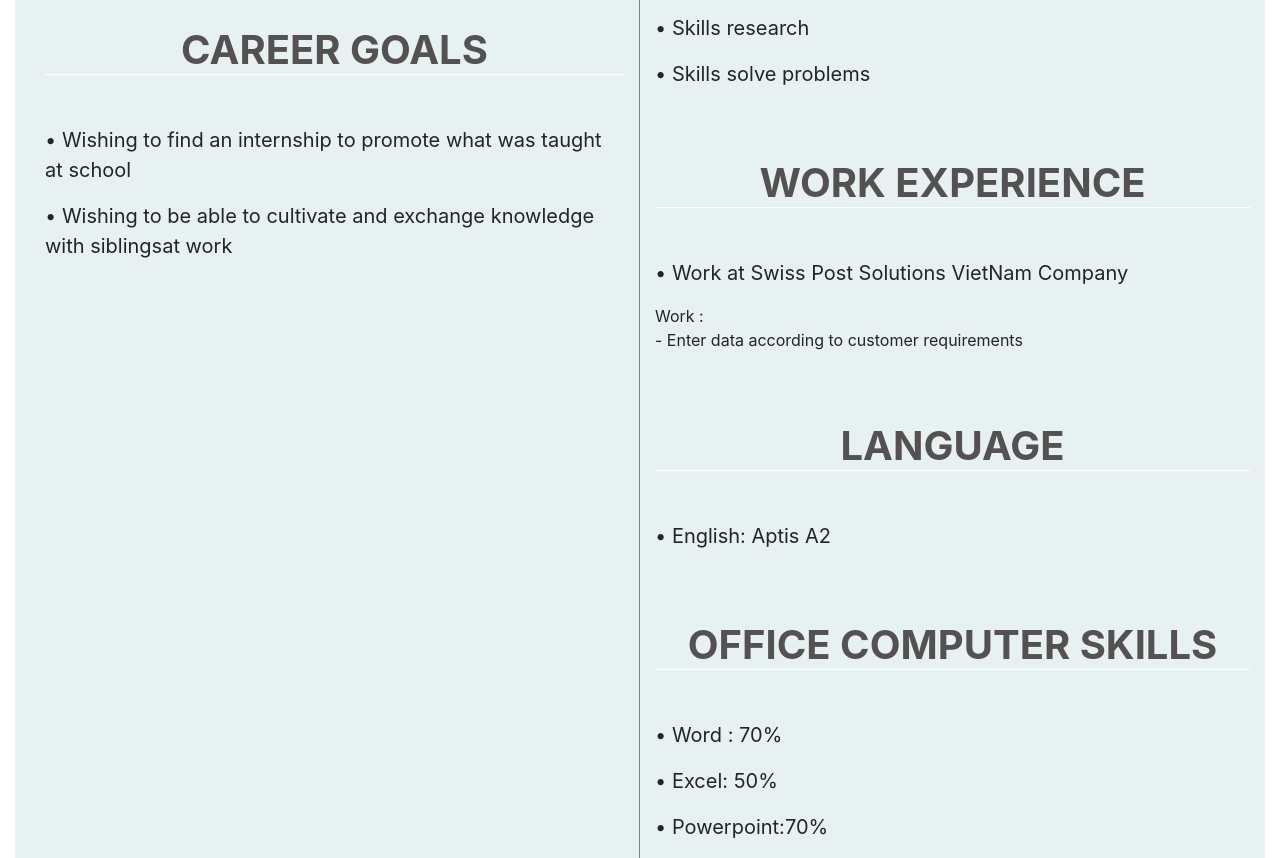
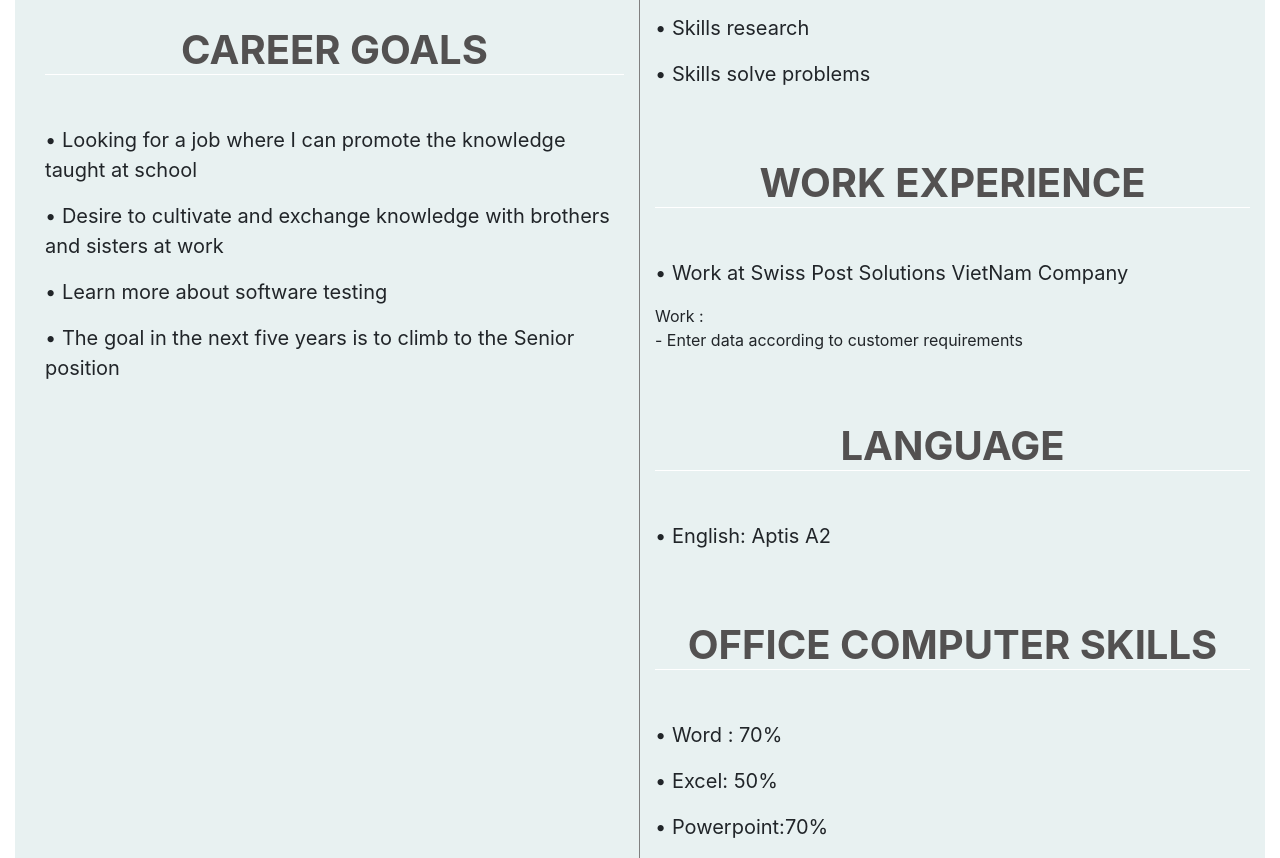
Before and after one commit to votai-77/CVonline, a plain HTML site: page index.html in a window 1280 px wide. Shown: the part 1028-1886 px from the top of the page. Drawn offline with Linux system fonts and the light colour scheme.

Commit message:
Update index.html

```diff
--- a/index.html
+++ b/index.html
@@ -62,10 +62,10 @@
 
                 <div class="muctieunghenghiep">
                     <h1 class="muctieu">CAREER GOALS</h1>
-                    <p class="contentmuctieu">• Wishing to find an internship to promote what was taught at school
-                    </p>
-                    <p class="contentmuctieu">• Wishing to be able to cultivate and exchange knowledge with
-                        siblingsat work</p>
+                    <p class="contentmuctieu">• Looking for a job where I can promote the knowledge taught at school </p>
+                    <p class="contentmuctieu">• Desire to cultivate and exchange knowledge with brothers and sisters at work </p>
+                     <p class="contentmuctieu">• Learn more about software testing </p>
+                     <p class="contentmuctieu">• The goal in the next five years is to climb to the Senior position </p>
                 </div>
             </div>
             <div class="col-md-6 right">
```
